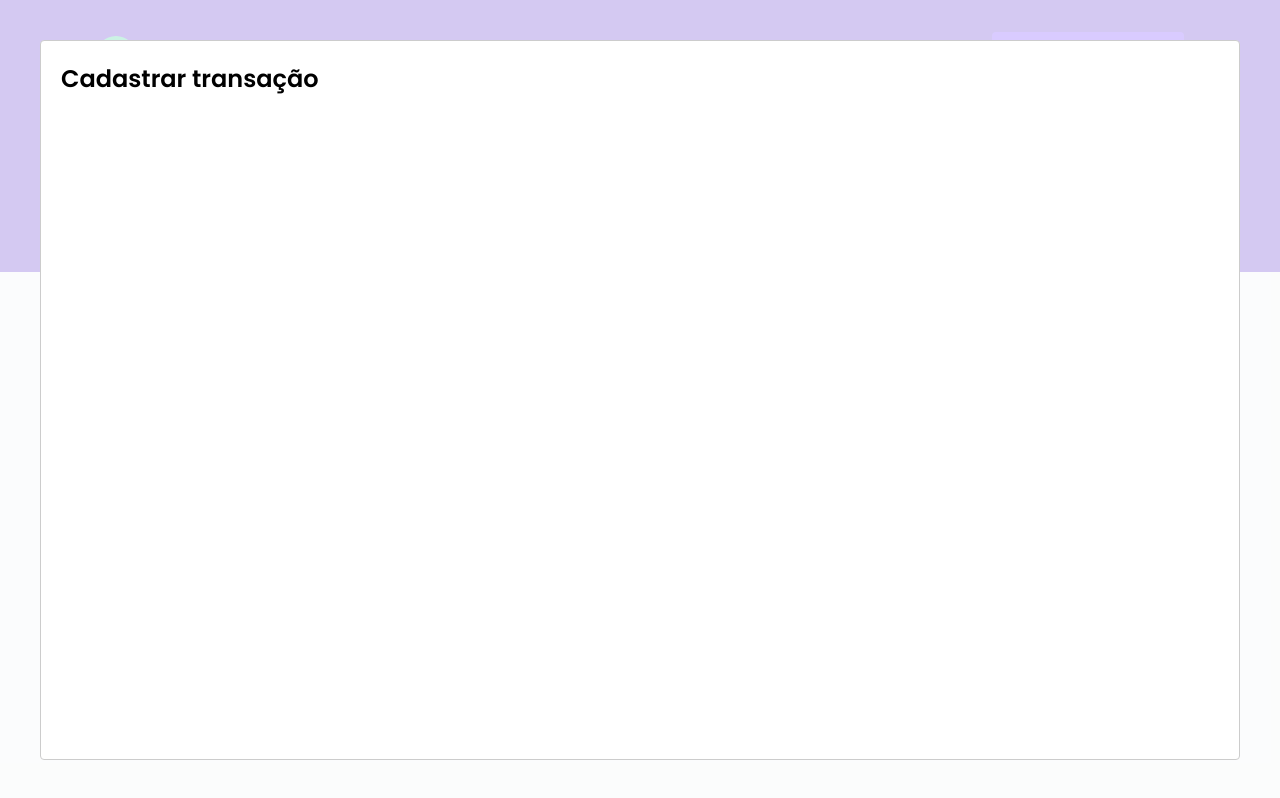
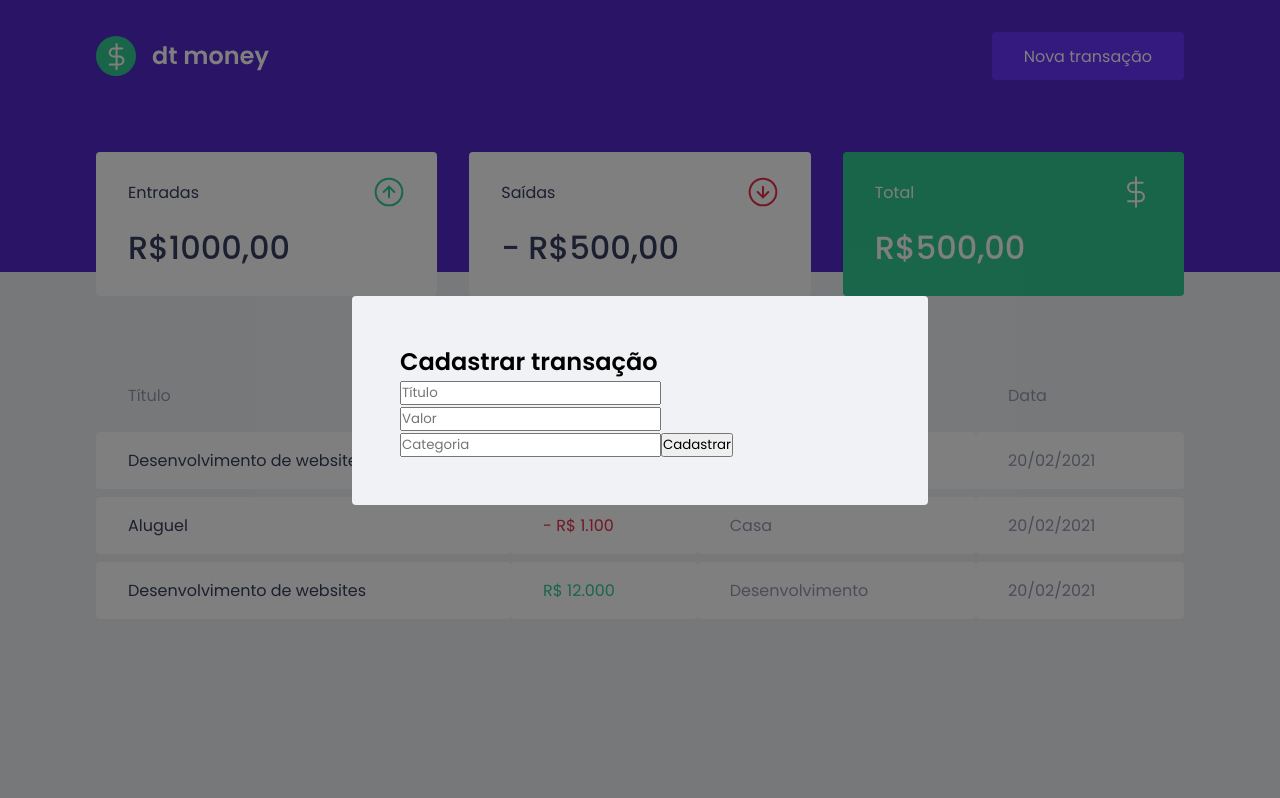
Before and after one commit to takagui/dt-money, a React (Create React App) app: page / in a window 1280 px wide. Both pictures are taken after a click on the button "Nova transação". Built offline with nearby package versions, Linux system fonts and the light colour scheme; no server answers; what miragejs would draw is missing.

Commit message:
feat: add transaction form

```diff
--- a/src/App.tsx
+++ b/src/App.tsx
@@ -3,6 +3,8 @@
 
 import { Header } from './components/Header';
 import { Dashboard } from './components/Dashboard';
+import { NewTransactionModal } from './components/NewTransactionModal';
+
 import { GlobalStyle } from './styles/global';
 
 Modal.setAppElement('#root');
@@ -26,12 +28,10 @@
       <Header onOpenNewTransactionModal={handleOpenNewTransactionModal} />
       <Dashboard />
 
-      <Modal
+      <NewTransactionModal
         isOpen={isNewTransactionModalOpen}
         onRequestClose={handleCloseNewTransactionModal}
-      >
-        <h2>Cadastrar transação</h2>
-      </Modal>
+      />
 
       <GlobalStyle />
     </>
--- /dev/null
+++ b/src/components/NewTransactionModal/index.tsx
@@ -0,0 +1,43 @@
+import Modal from 'react-modal';
+
+import { Container } from './styles';
+
+interface INewTransactionModalProps {
+  isOpen: boolean;
+  onRequestClose: () => void;
+}
+
+export function NewTransactionModal({
+  isOpen,
+  onRequestClose,
+}: INewTransactionModalProps) {
+  return (
+      <Modal
+        isOpen={isOpen}
+        onRequestClose={onRequestClose}
+        overlayClassName="react-modal-overlay"
+        className="react-modal-content"
+      >
+        <Container>
+          <h2>Cadastrar transação</h2>
+
+          <input
+            type="text"
+            placeholder="Título"
+          />
+
+          <input
+            type="number"
+            placeholder="Valor"
+          />
+
+          <input
+            type="text"
+            placeholder="Categoria"
+          />
+
+          <button type="submit">Cadastrar</button>
+        </Container>
+      </Modal>
+  );
+}
--- /dev/null
+++ b/src/components/NewTransactionModal/styles.ts
@@ -0,0 +1,5 @@
+import styled from 'styled-components';
+
+export const Container = styled.form`
+
+`;
--- a/src/styles/global.ts
+++ b/src/styles/global.ts
@@ -50,4 +50,27 @@
     opacity: 0.6;
     cursor: not-allowed;
   }
+
+  .react-modal-overlay {
+    background-color: rgba(0, 0, 0, 0.5);
+
+    position: fixed;
+    top: 0;
+    bottom: 0;
+    left: 0;
+    right: 0;
+
+    display: flex;
+    align-items: center;
+    justify-content: center;
+  }
+
+  .react-modal-content {
+    width: 100%;
+    max-width: 576px;
+    background-color: var(--background);
+    padding: 3rem;
+    position: relative;
+    border-radius: 0.25rem;
+  }
 `;
```
